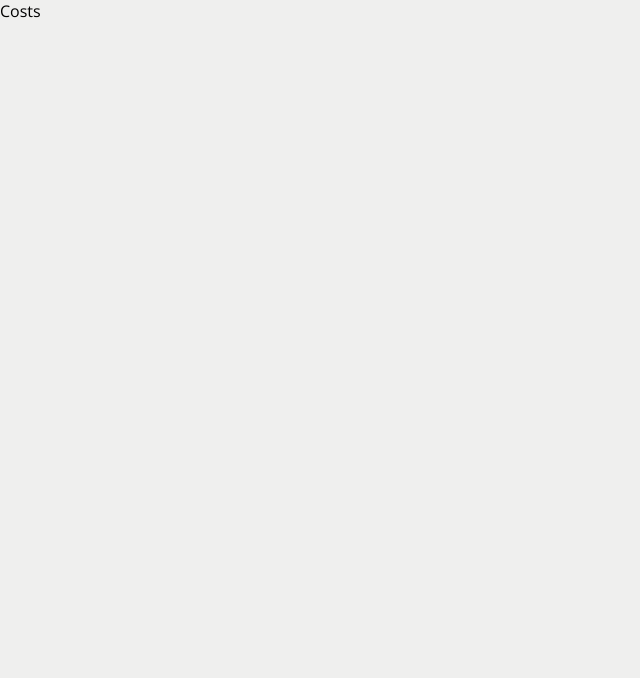
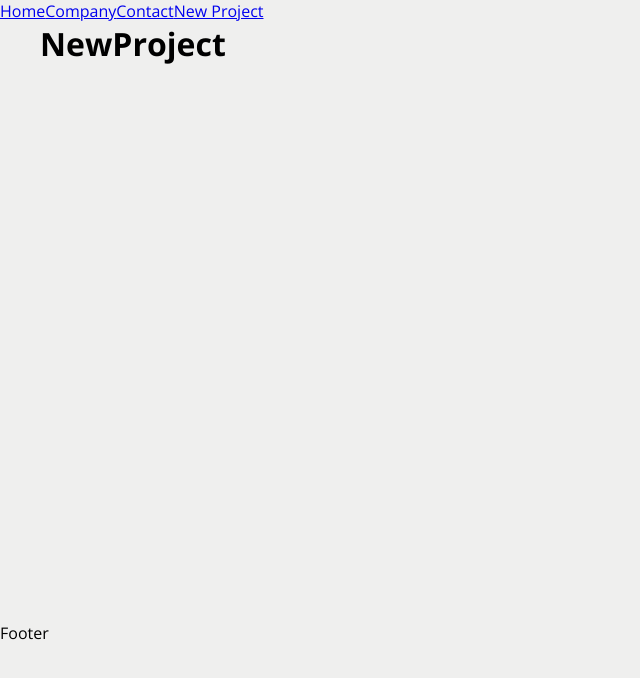
Before and after one commit to mirkolamberti/costs, a React (Create React App) app: page /newproject in a window 1280 px wide. Shown: the top 678 px of the page, without its empty margins (0-640 px from the left). Built offline with nearby package versions, Linux system fonts and the light colour scheme.

Commit message:
Route (versão 6.0 atualizado)

```diff
--- a/src/App.js
+++ b/src/App.js
@@ -1,9 +1,31 @@
+import { BrowserRouter, Routes, Route, Link } from 'react-router-dom'
+
+import Home from "./components/pages/Home"
+import Company from "./components/pages/Company"
+import Contact from "./components/pages/Contact"
+import NewProject from "./components/pages/NewProject"
+
+import Container from './components/layout/Container'
 
 function App() {
   return (
-    <div className="App">
-      <p>Costs</p>
-    </div>
+    <BrowserRouter>
+      <div>
+        <Link to="/">Home</Link>
+        <Link to="/company">Company</Link>
+        <Link to="/contact">Contact</Link>
+        <Link to="/newproject">New Project</Link>
+      </div>
+      <Container customClass="minHeight">
+        <Routes>
+            <Route exact path="/" element={<Home />} />
+            <Route path="/company" element={<Company />} />
+            <Route path="/contact" element={<Contact />} />
+            <Route path="/newproject" element={<NewProject />} />
+        </Routes>
+      </Container>
+      <p>Footer</p>
+    </BrowserRouter>
   );
 }
 
--- /dev/null
+++ b/src/components/layout/Container.js
@@ -0,0 +1,15 @@
+import styles from "./Container.module.css"
+
+/**
+ *
+ *         <div className={`${styles.Container} ${styles[props.customClass]}`}>
+ */
+function Container(props) {
+    return(
+        <div className={`${styles.container} ${styles[props.customClass]}`}>
+            {props.children}
+        </div>
+    )
+}
+
+export default Container
--- /dev/null
+++ b/src/components/layout/Container.module.css
@@ -0,0 +1,20 @@
+.container {
+    width: 1200px;
+    display: flex;
+    justify-content: space-between;
+    margin: 0 auto;
+    flex-wrap: wrap;
+}
+
+.minHeight {
+    min-height: 75%;
+}
+
+.start {
+    justify-content: flex-start;
+}
+
+.column {
+    flex-direction: column;
+    justify-content: flex-start;
+}
--- /dev/null
+++ b/src/components/pages/Company.js
@@ -0,0 +1,7 @@
+function Company(){
+    return(
+        <h1>Company</h1>
+    )
+}
+
+export default Company
--- /dev/null
+++ b/src/components/pages/Contact.js
@@ -0,0 +1,7 @@
+function Contact(){
+    return(
+        <h1>Contact</h1>
+    )
+}
+
+export default Contact
--- /dev/null
+++ b/src/components/pages/Home.js
@@ -0,0 +1,7 @@
+function Home(){
+    return(
+        <h1>Home</h1>
+    )
+}
+
+export default Home
--- /dev/null
+++ b/src/components/pages/NewProject.js
@@ -0,0 +1,7 @@
+function NewProject(){
+    return(
+        <h1>NewProject</h1>
+    )
+}
+
+export default NewProject
```
